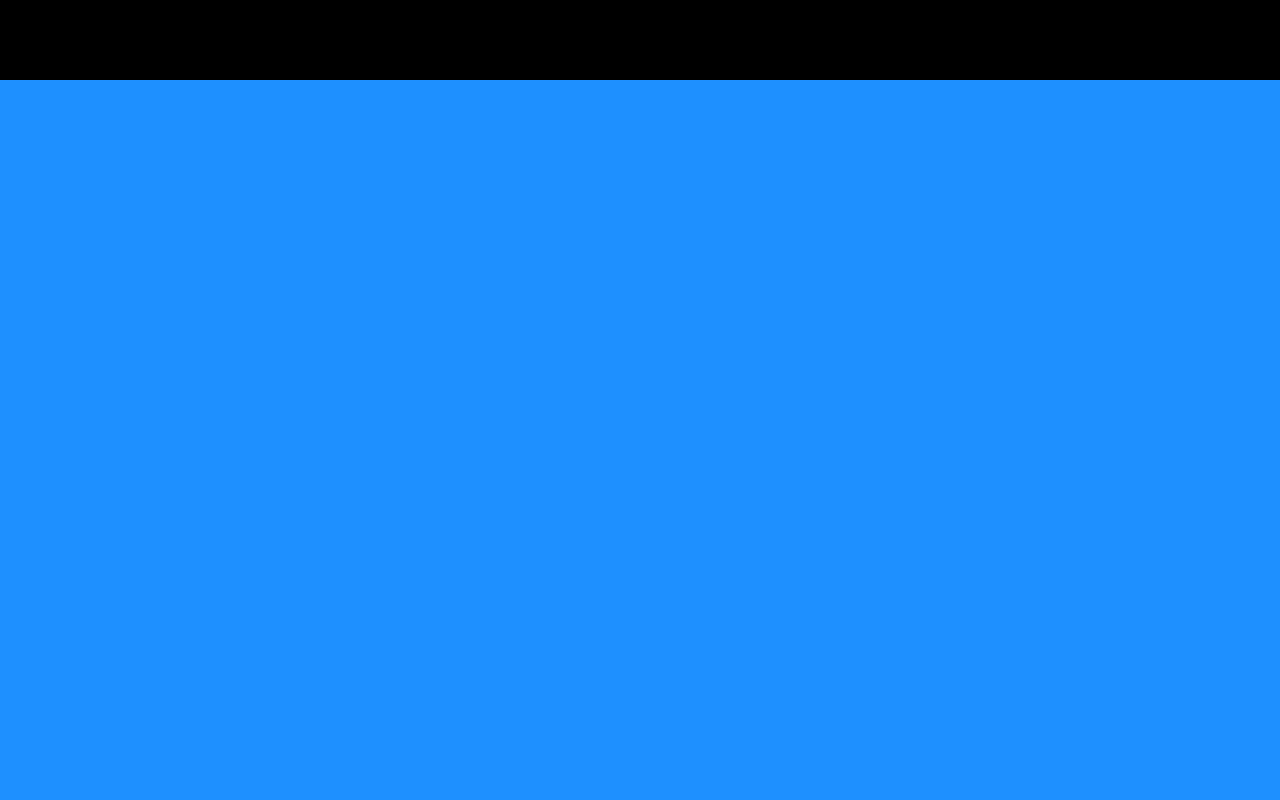
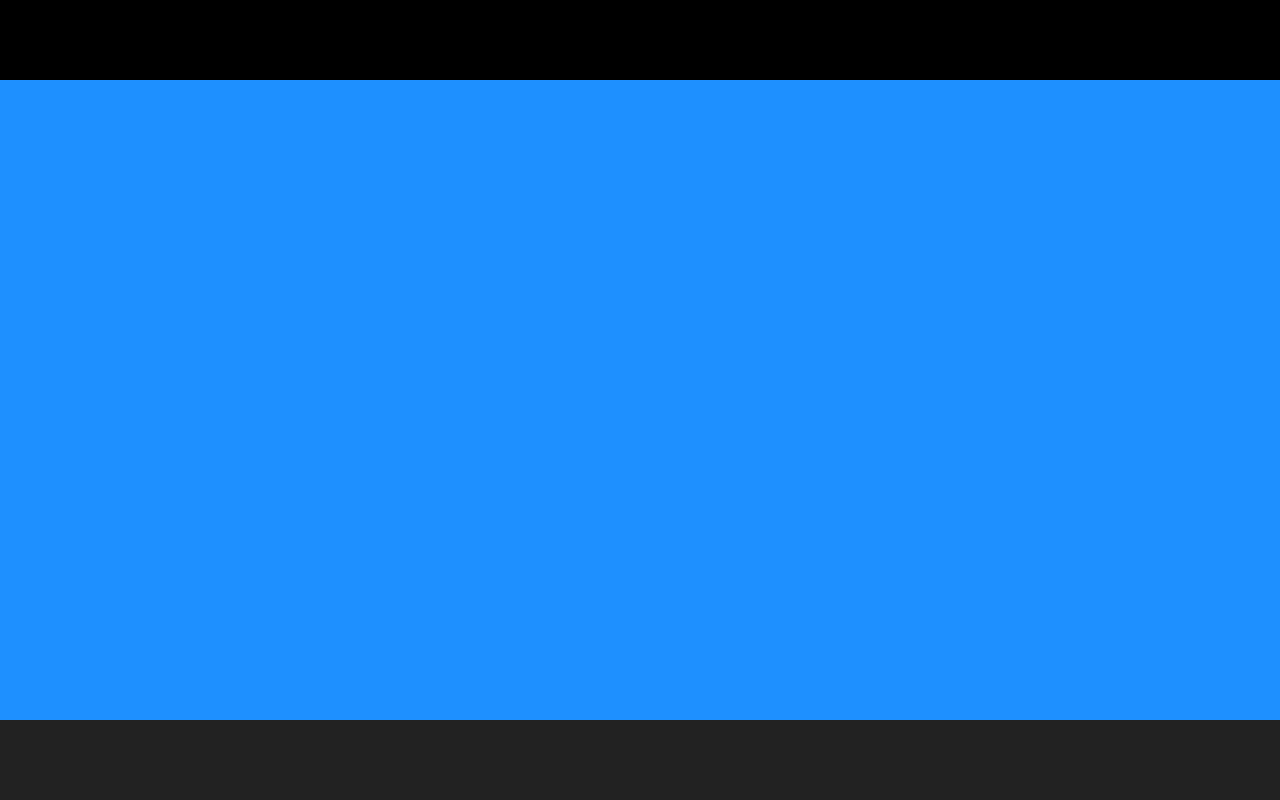
Before and after one commit to RobertoSimonini/html-css-zoom, a plain HTML site: page index.html in a window 1280 px wide. Drawn offline with Linux system fonts and the light colour scheme.

Commit message:
added footer

```diff
--- a/css/style.css
+++ b/css/style.css
@@ -17,10 +17,14 @@ header {
 
 /* Main-Cards  */
 main {
-    height: calc(100vh - 80px);
+    height: calc(100vh - 160px);
     background-color: dodgerblue;
     overflow-y: auto;
 }
 
 
 /* Footer  */
+footer {
+    background-color: #222222;
+    height: 80px;
+}
--- a/index.html
+++ b/index.html
@@ -21,5 +21,9 @@
 
      </main>
     <!-- Footer  -->
+     <footer>
+
+     </footer>
+
 </body>
 </html>
```
